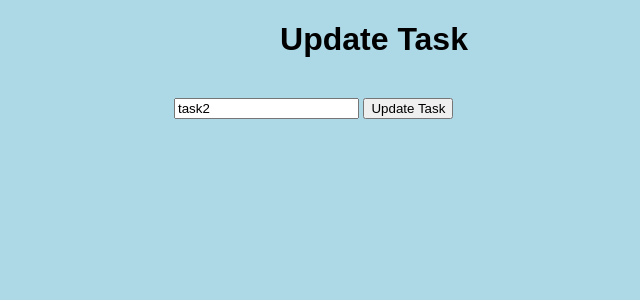
After one commit to HamoonZamiri/flask-todo-list, a Flask app: page /update/3 in a window 1280 px wide. The commit adds this page. Shown: the top 300 px of the page, without its empty margins (266-906 px from the left). Run offline with Flask 2, Linux system fonts and the light colour scheme; data comes from the database, SQL or seed files in the repository; both versions use the stored data as it was after the commit.

Commit message:
ready for heroku

```diff
--- a/app.py
+++ b/app.py
@@ -42,5 +42,20 @@ def delete(id):
     except:
         return 'Problem occured deleting that task'
 
+@app.route('/update/<int:id>', methods=["POST", "GET"])
+def update(id):
+    task_to_update = Todo.query.get_or_404(id)
+    if request.method == "POST": #when task is updated
+        task_to_update.content = request.form['content']
+
+        try:
+            db.session.commit()
+        except:
+            return 'db error'
+
+        return redirect('/')
+    else:
+        return render_template('update.html', task=task_to_update)
+
 if __name__ == "__main__":
     app.run(debug=True)
--- a/templates/index.html
+++ b/templates/index.html
@@ -1,7 +1,7 @@
 {% extends 'base.html' %}
 
 {% block head %}
-    <Title>ToDo List</Title>
+    <Title>Todo List</Title>
     <link rel="stylesheet" href="{{ url_for('static', filename='stylesheets/main.css')}}">
 {% endblock %}
 
@@ -20,7 +20,7 @@
             <td> {{task.content}}</td>
             <td>{{task.date_created.date()}}</td>
             <td>
-                <a href="">Update Task</a>
+                <a href="/update/{{task.id}}">Update Task</a>
                 <br>
                 <a href="/delete/{{task.id}}">Delete</a>
             </td>
--- /dev/null
+++ b/templates/update.html
@@ -0,0 +1,20 @@
+{% extends 'base.html' %}
+
+{% block head %}
+    <Title>Update</Title>
+    <link rel="stylesheet" href="{{ url_for('static', filename='stylesheets/main.css')}}">
+{% endblock %}
+
+{% block body %}
+<!-- <h1>Welcome to my First Flask App</h1> -->
+<div class="content">
+    <h1 style="text-align: center;">Update Task</h1>
+
+
+    <form action="/update/{{task.id}}" method="POST">
+        <input type="text" name="content" id="content" value="{{task.content}}"/>
+        <input type="submit" value="Update Task">
+    </form>
+
+</div>
+{% endblock %}
```
Also changed, not shown: requirements.txt (added, +21 -0 lines), test.db, 1 other file.
